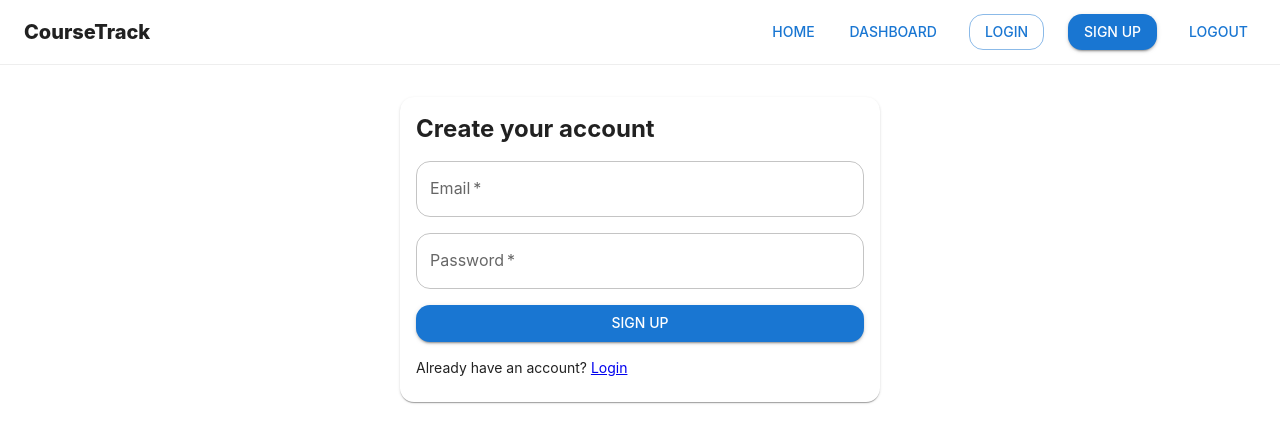
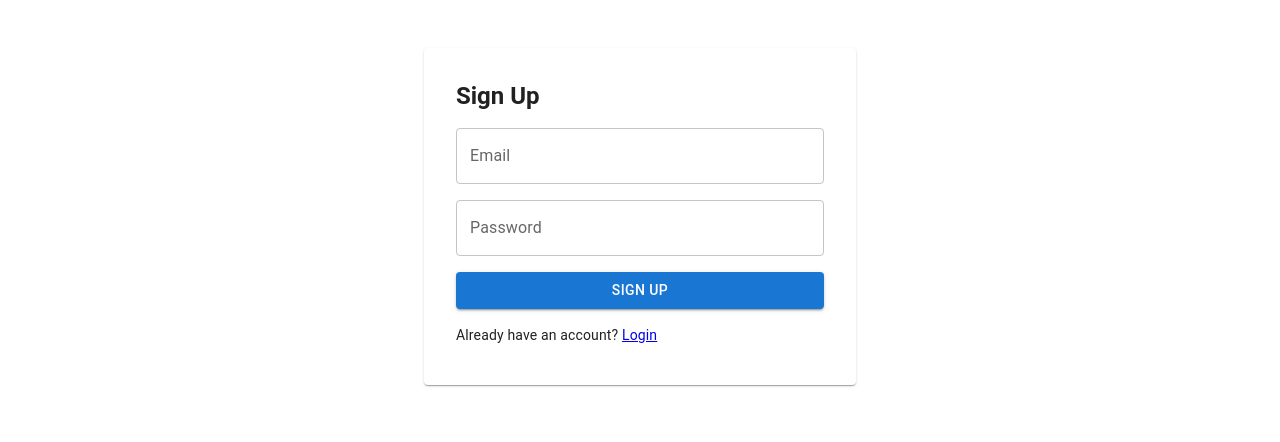
Before and after one commit to Hafizur-Rahman-SD/course-track, a React (Create React App) app in the folder frontend/: page /signup in a window 1280 px wide. Shown: the top 442 px of the page. Built offline with nearby package versions, Linux system fonts and the light colour scheme.

Commit message:
1St Step complete
First step done

```diff
--- a/frontend/src/App.css
+++ b/frontend/src/App.css
@@ -1,38 +1,5 @@
-.App {
-  text-align: center;
+body {
+  margin: 0;
+  font-family: "Inter", sans-serif;
+  background-color: #fafafa;
 }
-
-.App-logo {
-  height: 40vmin;
-  pointer-events: none;
-}
-
-@media (prefers-reduced-motion: no-preference) {
-  .App-logo {
-    animation: App-logo-spin infinite 20s linear;
-  }
-}
-
-.App-header {
-  background-color: #282c34;
-  min-height: 100vh;
-  display: flex;
-  flex-direction: column;
-  align-items: center;
-  justify-content: center;
-  font-size: calc(10px + 2vmin);
-  color: white;
-}
-
-.App-link {
-  color: #61dafb;
-}
-
-@keyframes App-logo-spin {
-  from {
-    transform: rotate(0deg);
-  }
-  to {
-    transform: rotate(360deg);
-  }
-}
--- a/frontend/src/App.js
+++ b/frontend/src/App.js
@@ -1,25 +1,41 @@
-import logo from './logo.svg';
-import './App.css';
+import * as React from "react";
+import AppLayout from "./components/AppLayout";
+import { Button, Card, CardContent, Typography, Stack } from "@mui/material";
+import { Link } from "react-router-dom";
+import SchoolIcon from "@mui/icons-material/School";
+import TimelineIcon from "@mui/icons-material/Timeline";
 
-function App() {
+export default function App() {
   return (
-    <div className="App">
-      <header className="App-header">
-        <img src={logo} className="App-logo" alt="logo" />
-        <p>
-          Edit <code>src/App.js</code> and save to reload.
-        </p>
-        <a
-          className="App-link"
-          href="https://reactjs.org"
-          target="_blank"
-          rel="noopener noreferrer"
-        >
-          Learn React
-        </a>
-      </header>
-    </div>
+    <AppLayout>
+      <Card elevation={1} sx={{ p: 1 }}>
+        <CardContent>
+          <Stack spacing={2} alignItems="center" textAlign="center">
+            <SchoolIcon fontSize="large" />
+            <Typography variant="h4" fontWeight={800}>
+              Track every course in one place.
+            </Typography>
+            <Typography color="text.secondary">
+              Add courses, notes, certificates—see progress at a glance.
+            </Typography>
+            <Stack direction="row" spacing={2} sx={{ pt: 1 }}>
+              <Button component={Link} to="/signup" variant="contained">
+                Get Started
+              </Button>
+              <Button component={Link} to="/login" variant="outlined">
+                Login
+              </Button>
+              <Button
+                component={Link}
+                to="/dashboard"
+                startIcon={<TimelineIcon />}
+              >
+                Live Demo
+              </Button>
+            </Stack>
+          </Stack>
+        </CardContent>
+      </Card>
+    </AppLayout>
   );
 }
-
-export default App;
--- a/frontend/src/components/AppLayout.jsx
+++ b/frontend/src/components/AppLayout.jsx
@@ -1,12 +1,10 @@
 import * as React from "react";
-import Container from "@mui/material/Container";
-import Box from "@mui/material/Box";
-import { createTheme, ThemeProvider, CssBaseline } from "@mui/material";
+import { Container, Box, CssBaseline, createTheme, ThemeProvider } from "@mui/material";
 import Navbar from "./Navbar";
 
 const theme = createTheme({
-  shape: { borderRadius: 14 },
   typography: { fontFamily: ["Inter", "Roboto", "Helvetica", "Arial", "sans-serif"].join(",") },
+  shape: { borderRadius: 12 },
 });
 
 export default function AppLayout({ children }) {
--- a/frontend/src/components/Navbar.jsx
+++ b/frontend/src/components/Navbar.jsx
@@ -1,10 +1,6 @@
 import * as React from "react";
-import AppBar from "@mui/material/AppBar";
-import Toolbar from "@mui/material/Toolbar";
-import Typography from "@mui/material/Typography";
-import Button from "@mui/material/Button";
-import Box from "@mui/material/Box";
-import { useNavigate, Link } from "react-router-dom";
+import { AppBar, Toolbar, Typography, Button, Box } from "@mui/material";
+import { Link, useNavigate } from "react-router-dom";
 import { supabase } from "../lib/supabaseClient";
 
 export default function Navbar() {
@@ -18,21 +14,13 @@ export default function Navbar() {
   return (
     <AppBar position="sticky" color="inherit" elevation={0} sx={{ borderBottom: "1px solid #eee" }}>
       <Toolbar sx={{ gap: 2 }}>
-        <Typography variant="h6" sx={{ fontWeight: 800 }}>
-          CourseTrack
-        </Typography>
+        <Typography variant="h6" sx={{ fontWeight: 800 }}>CourseTrack</Typography>
         <Box sx={{ flexGrow: 1 }} />
         <Button component={Link} to="/" variant="text">Home</Button>
         <Button component={Link} to="/dashboard" variant="text">Dashboard</Button>
-        <Button component={Link} to="/login" variant="outlined" sx={{ ml: 1 }}>
-          Login
-        </Button>
-        <Button component={Link} to="/signup" variant="contained" sx={{ ml: 1 }}>
-          Sign up
-        </Button>
-        <Button onClick={handleLogout} variant="text" sx={{ ml: 1 }}>
-          Logout
-        </Button>
+        <Button component={Link} to="/login" variant="outlined">Login</Button>
+        <Button component={Link} to="/signup" variant="contained">Sign Up</Button>
+        <Button onClick={handleLogout} variant="text">Logout</Button>
       </Toolbar>
     </AppBar>
   );
--- a/frontend/src/lib/supabaseClient.js
+++ b/frontend/src/lib/supabaseClient.js
@@ -1,12 +1,6 @@
 import { createClient } from "@supabase/supabase-js";
 
-const supabaseUrl = import.meta.env.VITE_SUPABASE_URL;
-const supabaseAnonKey = import.meta.env.VITE_SUPABASE_ANON_KEY;
-
-if (!supabaseUrl || !supabaseAnonKey) {
-  // dev-time guard
-  // eslint-disable-next-line no-console
-  console.warn("Supabase ENV missing. Check .env file.");
-}
+const supabaseUrl = process.env.REACT_APP_SUPABASE_URL;
+const supabaseAnonKey = process.env.REACT_APP_SUPABASE_ANON_KEY;
 
 export const supabase = createClient(supabaseUrl, supabaseAnonKey);
--- a/frontend/src/pages/Login.jsx
+++ b/frontend/src/pages/Login.jsx
@@ -1,54 +1,36 @@
 import * as React from "react";
 import { useState } from "react";
 import { supabase } from "../lib/supabaseClient";
-import AppLayout from "../components/AppLayout";
 import { Card, CardContent, TextField, Button, Typography, Stack, Alert } from "@mui/material";
-import { useNavigate, Link } from "react-router-dom";
-import GoogleIcon from "@mui/icons-material/Google";
+import { Link, useNavigate } from "react-router-dom";
 
 export default function Login() {
   const [email, setEmail] = useState("");
   const [password, setPassword] = useState("");
   const [notice, setNotice] = useState("");
-  const [loading, setLoading] = useState(false);
   const navigate = useNavigate();
 
-  async function handleLogin(e) {
+  const handleLogin = async (e) => {
     e.preventDefault();
-    setLoading(true);
-    setNotice("");
     const { error } = await supabase.auth.signInWithPassword({ email, password });
-    setLoading(false);
     if (error) return setNotice(error.message);
     navigate("/dashboard");
-  }
-
-  async function loginWithGoogle() {
-    const { error } = await supabase.auth.signInWithOAuth({ provider: "google" });
-    if (error) setNotice(error.message);
-  }
+  };
 
   return (
-    <AppLayout>
-      <Card sx={{ maxWidth: 480, mx: "auto" }}>
+    <Card sx={{ maxWidth: 400, mx: "auto", mt: 6, p: 2 }}>
       <CardContent>
         <Typography variant="h5" fontWeight={700} mb={2}>Login</Typography>
-          {notice && <Alert severity="error" sx={{ mb: 2 }}>{notice}</Alert>}
+        {notice && <Alert severity="error">{notice}</Alert>}
         <form onSubmit={handleLogin}>
           <Stack spacing={2}>
-              <TextField label="Email" type="email" value={email} onChange={e=>setEmail(e.target.value)} required />
-              <TextField label="Password" type="password" value={password} onChange={e=>setPassword(e.target.value)} required />
-              <Button type="submit" variant="contained" disabled={loading}>
-                {loading ? "Signing in..." : "Login"}
-              </Button>
-              <Button onClick={loginWithGoogle} startIcon={<GoogleIcon />} variant="outlined">
-                Continue with Google
-              </Button>
-              <Typography variant="body2">No account? <Link to="/signup">Create one</Link></Typography>
+            <TextField label="Email" value={email} onChange={(e)=>setEmail(e.target.value)} />
+            <TextField label="Password" type="password" value={password} onChange={(e)=>setPassword(e.target.value)} />
+            <Button type="submit" variant="contained">Login</Button>
+            <Typography variant="body2">No account? <Link to="/signup">Sign up</Link></Typography>
           </Stack>
         </form>
       </CardContent>
     </Card>
-    </AppLayout>
   );
 }
--- a/frontend/src/pages/Signup.jsx
+++ b/frontend/src/pages/Signup.jsx
@@ -1,46 +1,37 @@
 import * as React from "react";
 import { useState } from "react";
 import { supabase } from "../lib/supabaseClient";
-import AppLayout from "../components/AppLayout";
 import { Card, CardContent, TextField, Button, Typography, Stack, Alert } from "@mui/material";
-import { useNavigate, Link } from "react-router-dom";
+import { Link, useNavigate } from "react-router-dom";
 
 export default function Signup() {
   const [email, setEmail] = useState("");
   const [password, setPassword] = useState("");
   const [notice, setNotice] = useState("");
-  const [loading, setLoading] = useState(false);
   const navigate = useNavigate();
 
-  async function handleSignup(e) {
+  const handleSignup = async (e) => {
     e.preventDefault();
-    setLoading(true);
-    setNotice("");
     const { error } = await supabase.auth.signUp({ email, password });
-    setLoading(false);
     if (error) return setNotice(error.message);
-    setNotice("✅ Account created! Check your email to verify.");
-    setTimeout(() => navigate("/login"), 1200);
-  }
+    setNotice("✅ Account created! Check your email for verification.");
+    setTimeout(() => navigate("/login"), 1500);
+  };
 
   return (
-    <AppLayout>
-      <Card sx={{ maxWidth: 480, mx: "auto" }}>
+    <Card sx={{ maxWidth: 400, mx: "auto", mt: 6, p: 2 }}>
       <CardContent>
-          <Typography variant="h5" fontWeight={700} mb={2}>Create your account</Typography>
-          {notice && <Alert severity={notice.startsWith("✅") ? "success" : "error"} sx={{ mb: 2 }}>{notice}</Alert>}
+        <Typography variant="h5" fontWeight={700} mb={2}>Sign Up</Typography>
+        {notice && <Alert severity={notice.startsWith("✅") ? "success" : "error"}>{notice}</Alert>}
         <form onSubmit={handleSignup}>
           <Stack spacing={2}>
-              <TextField label="Email" type="email" value={email} onChange={e=>setEmail(e.target.value)} required />
-              <TextField label="Password" type="password" value={password} onChange={e=>setPassword(e.target.value)} required />
-              <Button type="submit" variant="contained" disabled={loading}>
-                {loading ? "Creating..." : "Sign up"}
-              </Button>
+            <TextField label="Email" value={email} onChange={(e)=>setEmail(e.target.value)} />
+            <TextField label="Password" type="password" value={password} onChange={(e)=>setPassword(e.target.value)} />
+            <Button type="submit" variant="contained">Sign Up</Button>
             <Typography variant="body2">Already have an account? <Link to="/login">Login</Link></Typography>
           </Stack>
         </form>
       </CardContent>
     </Card>
-    </AppLayout>
   );
 }
```
Also changed, not shown: frontend/src/pages/Dashboard.jsx (+13 -28 lines), 1 other file (tests, documents, lock files or other folders). Lines whose indentation alone changed are shown as unchanged.
